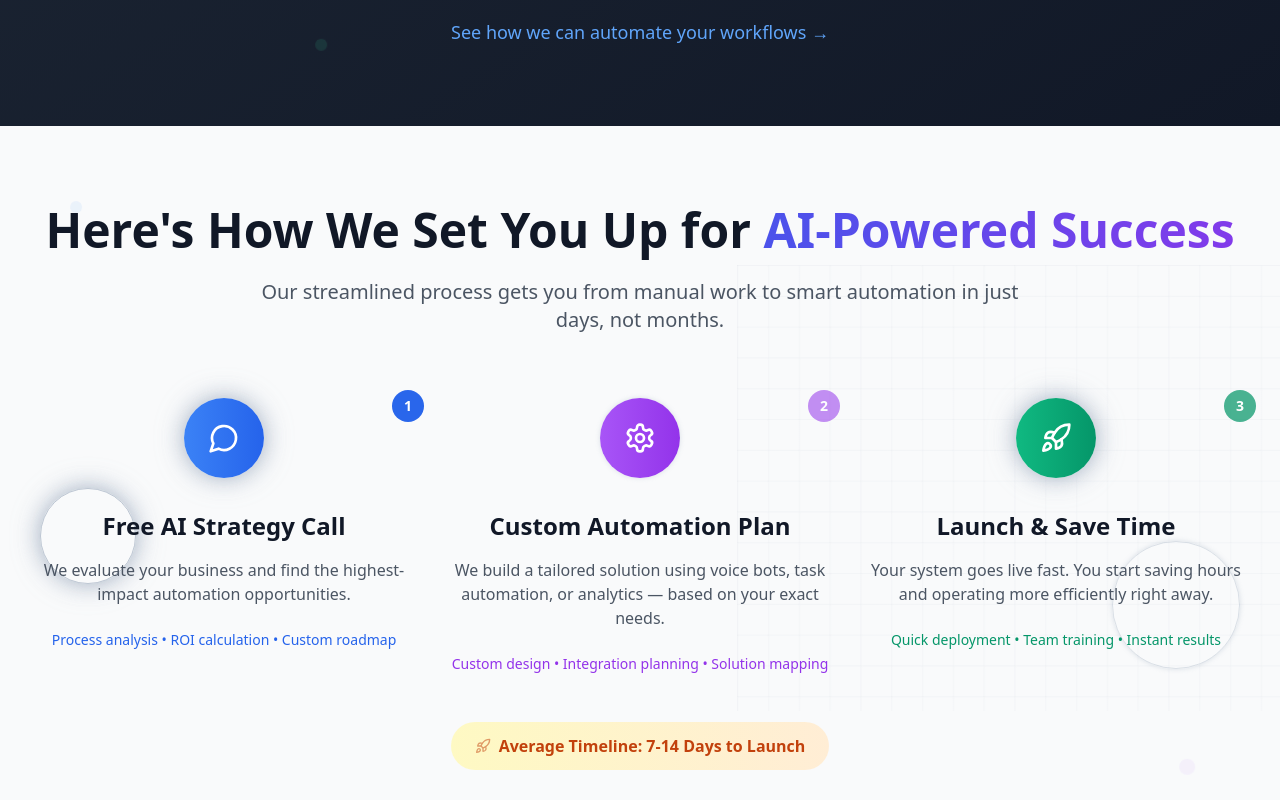
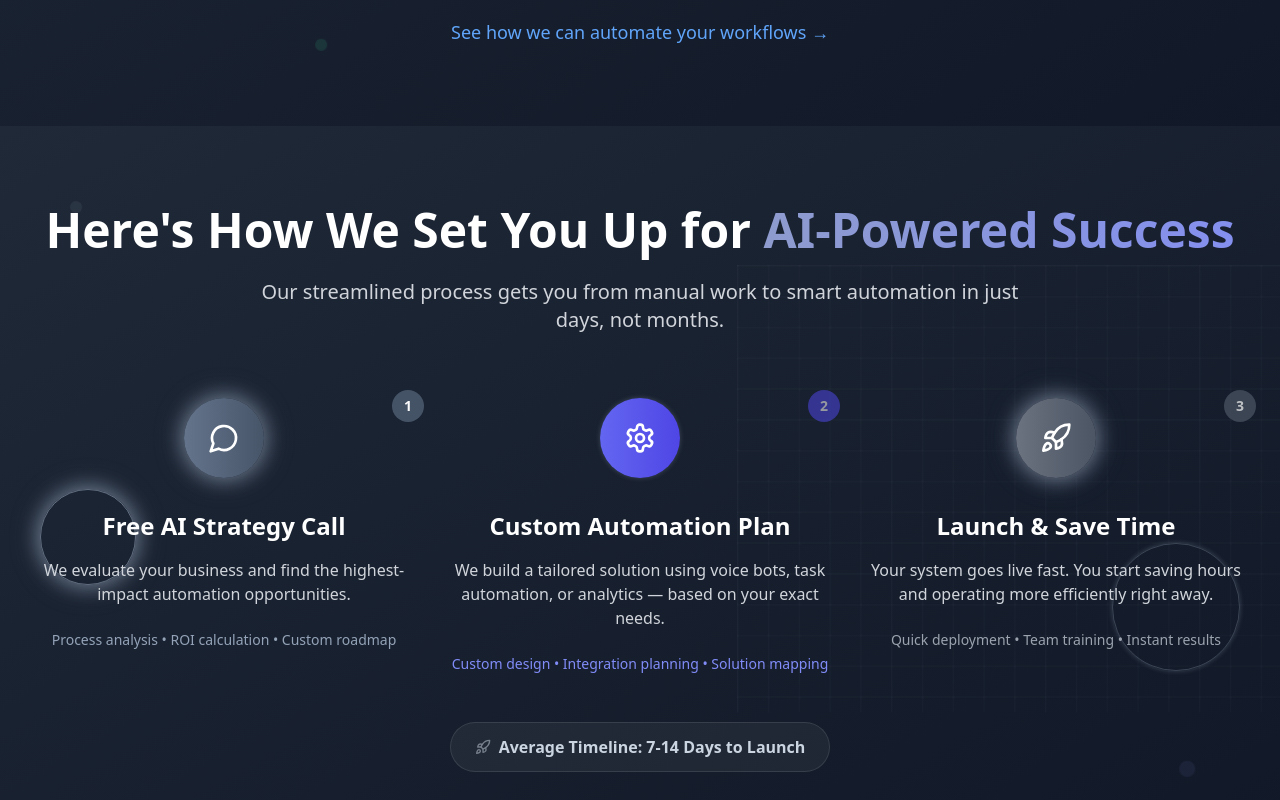
Before and after one commit to Jagrajveer/savant-ai, a React (Vite) app: page / in a window 1280 px wide. Shown: the part 3720-4520 px from the top of the page. Built offline with nearby package versions, Linux system fonts and the light colour scheme.

Commit message:
Fix: Consistent dark theme and styling
Ensured a consistent dark theme across the entire website, updating the color scheme and styling for all sections.

```diff
--- a/src/components/ProcessSection.tsx
+++ b/src/components/ProcessSection.tsx
@@ -4,23 +4,23 @@ import { MessageCircle, Settings, Rocket } from 'lucide-react';
 
 const ProcessSection = () => {
   return (
-    <section id="how-it-works" className="py-20 bg-gray-50 relative overflow-hidden">
+    <section id="how-it-works" className="py-20 bg-gradient-to-br from-gray-800 to-gray-900 relative overflow-hidden">
       {/* Background Tech Pattern */}
       <div className="absolute inset-0">
         <div className="absolute inset-0 tech-grid opacity-10"></div>
-        <div className="absolute top-20 left-20 w-3 h-3 bg-blue-400/20 rounded-full animate-neural-network"></div>
-        <div className="absolute bottom-20 right-20 w-4 h-4 bg-purple-400/20 rounded-full animate-neural-network delay-1000"></div>
-        <div className="absolute top-1/2 left-10 w-24 h-24 border border-blue-500/10 rounded-full animate-circuit-pulse"></div>
-        <div className="absolute bottom-1/4 right-10 w-32 h-32 border border-purple-500/10 rounded-full animate-circuit-pulse delay-1000"></div>
+        <div className="absolute top-20 left-20 w-3 h-3 bg-slate-400/20 rounded-full animate-neural-network"></div>
+        <div className="absolute bottom-20 right-20 w-4 h-4 bg-indigo-400/20 rounded-full animate-neural-network delay-1000"></div>
+        <div className="absolute top-1/2 left-10 w-24 h-24 border border-slate-500/10 rounded-full animate-circuit-pulse"></div>
+        <div className="absolute bottom-1/4 right-10 w-32 h-32 border border-indigo-500/10 rounded-full animate-circuit-pulse delay-1000"></div>
       </div>
 
       <div className="max-w-7xl mx-auto px-4 sm:px-6 lg:px-8 relative z-10">
         {/* Section Header */}
         <div className="text-center mb-16 animate-fade-in-up">
-          <h2 className="text-4xl md:text-5xl font-bold text-gray-900 mb-6">
-            Here's How We Set You Up for <span className="bg-gradient-to-r from-blue-600 to-purple-600 bg-clip-text text-transparent animate-gradient-shift">AI-Powered Success</span>
+          <h2 className="text-4xl md:text-5xl font-bold text-white mb-6">
+            Here's How We Set You Up for <span className="bg-gradient-to-r from-slate-400 to-indigo-400 bg-clip-text text-transparent animate-gradient-shift">AI-Powered Success</span>
           </h2>
-          <p className="text-xl text-gray-600 max-w-3xl mx-auto">
+          <p className="text-xl text-gray-300 max-w-3xl mx-auto">
             Our streamlined process gets you from manual work to smart automation in just days, not months.
           </p>
         </div>
@@ -30,16 +30,16 @@ const ProcessSection = () => {
           {/* Step 1 */}
           <div className="text-center animate-bounce-fade-in delay-200 group card-hover-bounce">
             <div className="relative mb-8">
-              <div className="w-20 h-20 bg-gradient-to-r from-blue-500 to-blue-600 rounded-full flex items-center justify-center mx-auto group-hover:scale-110 transition-all duration-300 animate-float animate-circuit-pulse">
+              <div className="w-20 h-20 bg-gradient-to-r from-slate-500 to-slate-600 rounded-full flex items-center justify-center mx-auto group-hover:scale-110 transition-all duration-300 animate-float animate-circuit-pulse">
                 <MessageCircle className="w-8 h-8 text-white" />
               </div>
-              <div className="absolute -top-2 -right-2 w-8 h-8 bg-blue-600 rounded-full flex items-center justify-center group-hover:scale-125 transition-transform duration-300 animate-pulse">
+              <div className="absolute -top-2 -right-2 w-8 h-8 bg-slate-600 rounded-full flex items-center justify-center group-hover:scale-125 transition-transform duration-300 animate-pulse">
                 <span className="text-white text-sm font-bold">1</span>
               </div>
             </div>
-            <h3 className="text-2xl font-bold text-gray-900 mb-4 group-hover:text-blue-600 transition-colors duration-300">Free AI Strategy Call</h3>
-            <p className="text-gray-600 mb-6">We evaluate your business and find the highest-impact automation opportunities.</p>
-            <div className="text-blue-600 text-sm group-hover:translate-y-1 transition-transform duration-300">
+            <h3 className="text-2xl font-bold text-white mb-4 group-hover:text-slate-400 transition-colors duration-300">Free AI Strategy Call</h3>
+            <p className="text-gray-300 mb-6">We evaluate your business and find the highest-impact automation opportunities.</p>
+            <div className="text-slate-400 text-sm group-hover:translate-y-1 transition-transform duration-300">
               <p>Process analysis • ROI calculation • Custom roadmap</p>
             </div>
           </div>
@@ -47,16 +47,16 @@ const ProcessSection = () => {
           {/* Step 2 */}
           <div className="text-center animate-bounce-fade-in delay-400 group card-hover-bounce">
             <div className="relative mb-8">
-              <div className="w-20 h-20 bg-gradient-to-r from-purple-500 to-purple-600 rounded-full flex items-center justify-center mx-auto group-hover:scale-110 transition-all duration-300 animate-float animate-circuit-pulse delay-500" style={{ animationDelay: '1s' }}>
+              <div className="w-20 h-20 bg-gradient-to-r from-indigo-500 to-indigo-600 rounded-full flex items-center justify-center mx-auto group-hover:scale-110 transition-all duration-300 animate-float animate-circuit-pulse delay-500" style={{ animationDelay: '1s' }}>
                 <Settings className="w-8 h-8 text-white" />
               </div>
-              <div className="absolute -top-2 -right-2 w-8 h-8 bg-purple-600 rounded-full flex items-center justify-center group-hover:scale-125 transition-transform duration-300 animate-pulse delay-200">
+              <div className="absolute -top-2 -right-2 w-8 h-8 bg-indigo-600 rounded-full flex items-center justify-center group-hover:scale-125 transition-transform duration-300 animate-pulse delay-200">
                 <span className="text-white text-sm font-bold">2</span>
               </div>
             </div>
-            <h3 className="text-2xl font-bold text-gray-900 mb-4 group-hover:text-purple-600 transition-colors duration-300">Custom Automation Plan</h3>
-            <p className="text-gray-600 mb-6">We build a tailored solution using voice bots, task automation, or analytics — based on your exact needs.</p>
-            <div className="text-purple-600 text-sm group-hover:translate-y-1 transition-transform duration-300">
+            <h3 className="text-2xl font-bold text-white mb-4 group-hover:text-indigo-400 transition-colors duration-300">Custom Automation Plan</h3>
+            <p className="text-gray-300 mb-6">We build a tailored solution using voice bots, task automation, or analytics — based on your exact needs.</p>
+            <div className="text-indigo-400 text-sm group-hover:translate-y-1 transition-transform duration-300">
               <p>Custom design • Integration planning • Solution mapping</p>
             </div>
           </div>
@@ -64,16 +64,16 @@ const ProcessSection = () => {
           {/* Step 3 */}
           <div className="text-center animate-bounce-fade-in delay-600 group card-hover-bounce">
             <div className="relative mb-8">
-              <div className="w-20 h-20 bg-gradient-to-r from-emerald-500 to-emerald-600 rounded-full flex items-center justify-center mx-auto group-hover:scale-110 transition-all duration-300 animate-float animate-circuit-pulse delay-1000" style={{ animationDelay: '2s' }}>
+              <div className="w-20 h-20 bg-gradient-to-r from-gray-500 to-gray-600 rounded-full flex items-center justify-center mx-auto group-hover:scale-110 transition-all duration-300 animate-float animate-circuit-pulse delay-1000" style={{ animationDelay: '2s' }}>
                 <Rocket className="w-8 h-8 text-white" />
               </div>
-              <div className="absolute -top-2 -right-2 w-8 h-8 bg-emerald-600 rounded-full flex items-center justify-center group-hover:scale-125 transition-transform duration-300 animate-pulse delay-400">
+              <div className="absolute -top-2 -right-2 w-8 h-8 bg-gray-600 rounded-full flex items-center justify-center group-hover:scale-125 transition-transform duration-300 animate-pulse delay-400">
                 <span className="text-white text-sm font-bold">3</span>
               </div>
             </div>
-            <h3 className="text-2xl font-bold text-gray-900 mb-4 group-hover:text-emerald-600 transition-colors duration-300">Launch & Save Time</h3>
-            <p className="text-gray-600 mb-6">Your system goes live fast. You start saving hours and operating more efficiently right away.</p>
-            <div className="text-emerald-600 text-sm group-hover:translate-y-1 transition-transform duration-300">
+            <h3 className="text-2xl font-bold text-white mb-4 group-hover:text-gray-400 transition-colors duration-300">Launch & Save Time</h3>
+            <p className="text-gray-300 mb-6">Your system goes live fast. You start saving hours and operating more efficiently right away.</p>
+            <div className="text-gray-400 text-sm group-hover:translate-y-1 transition-transform duration-300">
               <p>Quick deployment • Team training • Instant results</p>
             </div>
           </div>
@@ -81,7 +81,7 @@ const ProcessSection = () => {
 
         {/* Timeline Badge */}
         <div className="text-center animate-bounce-fade-in delay-800">
-          <div className="inline-flex items-center space-x-2 bg-gradient-to-r from-yellow-100 to-orange-100 text-orange-700 px-6 py-3 rounded-full hover:scale-105 transition-all duration-300 hover:shadow-lg card-hover-bounce">
+          <div className="inline-flex items-center space-x-2 glass text-slate-300 px-6 py-3 rounded-full hover:scale-105 transition-all duration-300 hover:shadow-lg card-hover-bounce border border-gray-600">
             <Rocket className="w-4 h-4 animate-pulse" />
             <span className="font-semibold">Average Timeline: 7-14 Days to Launch</span>
           </div>
```
